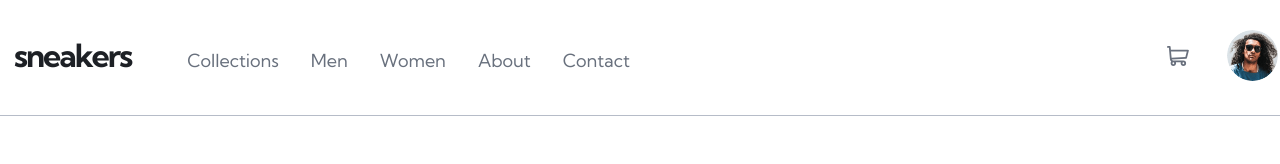
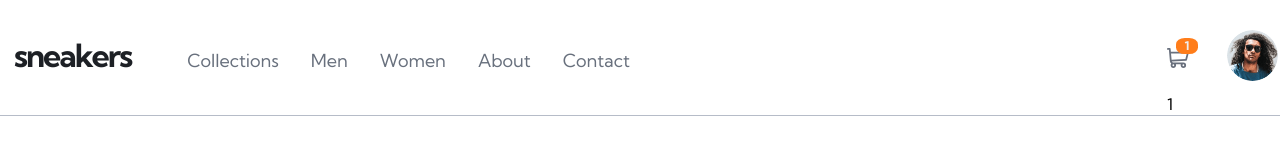
Before and after one commit to Fansters/ecommerce-product-page, a React (Create React App) app: page / in a window 1280 px wide. Shown: the top 164 px of the page. Built offline with nearby package versions, Linux system fonts and the light colour scheme.

Commit message:
created stateContext to use state all across componenets. creating cart ino/desc panel

```diff
--- a/src/App.js
+++ b/src/App.js
@@ -4,7 +4,10 @@ import { Product } from "./components";
 import { Navbar } from "./components";
 import "./App.css";
 
+import { StateContext } from "./context/StateContext";
+
 const App = () => (
+	<StateContext>
 		<div className='app'>
 			<Navbar />
 			<Product />
@@ -15,6 +18,7 @@ const App = () => (
 				</div>
 			</footer>
 		</div>
+	</StateContext>
 );
 
 export default App;
--- a/src/components/Navbar/Navbar.css
+++ b/src/components/Navbar/Navbar.css
@@ -7,11 +7,11 @@
 	margin: 0 auto;
 	height: 7.25rem;
 }
-.app__navbar button{
-   border: none;
-   cursor: pointer;
-   background-color: transparent;
-   padding-top: .25rem;
+.app__navbar button {
+	border: none;
+	cursor: pointer;
+	background-color: transparent;
+	padding-top: 0.25rem;
 }
 .app__logo-menu-cont {
 	/* height: 7.25rem; */
@@ -78,18 +78,29 @@ ul li:hover #navbar__divv {
 
 .app__cta-cart {
 	padding-right: 2.25rem;
+	position: relative;
+	/* cursor: pointer; */
+}
+.app__cta-cart button {
+	position: relative;
+	cursor: pointer;
 }
 .cart-item-qty {
 	position: absolute;
-	right: -8px;
+	top: -6px;
+	left: 9px;
 	font-size: 12px;
 	color: #eee;
-	background-color: #f02d34;
-	width: 18px;
-	height: 18px;
-	border-radius: 50%;
+	background-color: var(--color-orange);
+	width: 22px;
+	height: 16px;
+	border-radius: 40%;
 	text-align: center;
-	font-weight: 600;
+	font-weight: 700;
+}
+.app__cart-info {
+	position: absolute;
+	top: 50px;
 }
 
 .app__cta-avatar img {
--- a/src/components/Navbar/Navbar.jsx
+++ b/src/components/Navbar/Navbar.jsx
@@ -1,11 +1,14 @@
 import React from "react";
-import { useState } from "react";
+import { useState, useRef } from "react";
 
 import { images } from "../../constants";
+import { useStateContext } from "../../context/StateContext";
 import "./Navbar.css";
 
 const Navbar = () => {
+	const cartRef = useRef();
 	const [toggle, setToggle] = useState(false);
+	const { totalPrice, totalQuantities, cartItems, setShowCart } = useStateContext();
 
 	return (
 		<nav className='app__navbar'>
@@ -62,9 +65,11 @@ const Navbar = () => {
 			</div>
 			<div className='app__cta-btns'>
 				<div className='app__cta-cart'>
-					<a href='/'>
+					<button type='button'>
+						<span className='cart-item-qty'>1</span>
 						<img src={images.cartIcon} alt='cart' />
-					</a>
+					</button>
+               <div className='app__cart-info'>1</div>
 				</div>
 				<div className='app__cta-avatar'>
 					<a href='/'>
--- a/src/components/Product/Product.jsx
+++ b/src/components/Product/Product.jsx
@@ -1,14 +1,15 @@
 import React, { useState } from "react";
 import { data, images } from "../../constants";
 import ImageModal from "../ImageModal/ImageModal";
+import { useStateContext } from "../../context/StateContext";
 
 import "./Product.css";
 
 const Product = () => {
 	let [index, setIndex] = useState(0);
 	const [isOpen, setIsOpen] = useState(false);
-	const [showCart, setShowCart] = useState(false);
-	const [qty, setQty] = useState(1);
+
+	const { decQty, incQty, qty, onAdd } = useStateContext();
 
 	// product data
 	const products = {
@@ -19,16 +20,6 @@ const Product = () => {
 
 	const toggleIsOpen = () => {
 		setIsOpen(!isOpen);
-	};
-
-	const incQty = () => {
-		setQty((prevQty) => prevQty + 1);
-	};
-	const decQty = () => {
-		setQty((prevQty) => {
-			if (prevQty - 1 < 1) return 1;
-			return prevQty - 1;
-		});
 	};
 
 	const length = images.smallImgs.length;
@@ -121,7 +112,7 @@ const Product = () => {
 								</p>
 							</div>
 							<div className='app__buttons'>
-								<button type='button' className='add-to-cart app__flex' onClick=''>
+								<button type='button' className='add-to-cart app__flex' onClick={onAdd}>
 									<img src={images.cartIconWhite} alt='cart icon' />
 									<p className='btn-text'>Add to cart</p>
 								</button>
--- /dev/null
+++ b/src/context/StateContext.js
@@ -0,0 +1,99 @@
+import React, { createContext, useContext, useState } from "react";
+
+const Context = createContext();
+
+export const StateContext = ({ children }) => {
+	const [showCart, setShowCart] = useState(false);
+	const [cartItems, setCartItems] = useState([]);
+	const [totalPrice, setTotalPrice] = useState(0);
+	const [totalQuantities, setTotalQuantities] = useState(0);
+	const [qty, setQty] = useState(1);
+
+	let foundProduct;
+	let index;
+
+	const onAdd = (product, quantity) => {
+		const checkProductInCart = cartItems.find((item) => item._id === product._id);
+		setTotalPrice((prevTotalPrice) => prevTotalPrice + product.price * quantity);
+		setTotalQuantities((prevTotalQuantities) => prevTotalQuantities + quantity);
+
+		if (checkProductInCart) {
+			const updatedCartItems = cartItems.map((cartProduct) => {
+				if (cartProduct._id === product._id)
+					return {
+						...cartProduct,
+						quantity: cartProduct.quantity + quantity,
+					};
+			});
+			setCartItems(updatedCartItems);
+		} else {
+			product.quantity = quantity;
+			setCartItems([...cartItems, { ...product }]);
+		}
+	};
+
+	const onRemove = (product) => {
+		foundProduct = cartItems.find((item) => item._id === product._id);
+		const newCartItems = cartItems.filter((item) => item._id !== product._id);
+
+		setTotalPrice((prevTotalPrice) => prevTotalPrice - foundProduct.price * foundProduct.quantity);
+		setTotalQuantities((prevTotalQuantities) => prevTotalQuantities - foundProduct.quantity);
+		setCartItems(newCartItems);
+	};
+
+	const toggleCartItemQuantity = (id, val) => {
+		foundProduct = cartItems.find((item) => item._id === id);
+		index = cartItems.findIndex((product) => product._id === id);
+		const newCartItems = cartItems.filter((item) => item._id !== id);
+
+		if (val === "inc") {
+			setCartItems([...newCartItems, { ...foundProduct, quantity: foundProduct.quantity + 1 }]);
+			// react rule-breaking!!!!!!!!!! no manual mutation
+			// foundProduct.quantity += 1;
+			// cartItems[index] = foundProduct;
+			setTotalPrice((prevTotalPrice) => prevTotalPrice + foundProduct.price);
+			setTotalQuantities((prevTotalQuantities) => prevTotalQuantities + 1);
+		} else if (val === "dec") {
+			if (foundProduct.quantity > 1) {
+				setCartItems([...newCartItems, { ...foundProduct, quantity: foundProduct.quantity - 1 }]);
+				setTotalPrice((prevTotalPrice) => prevTotalPrice - foundProduct.price);
+				setTotalQuantities((prevTotalQuantities) => prevTotalQuantities - 1);
+			}
+		}
+	};
+
+	const incQty = () => {
+		setQty((prevQty) => prevQty + 1);
+	};
+	const decQty = () => {
+		setQty((prevQty) => {
+			if (prevQty - 1 < 1) return 1;
+			return prevQty - 1;
+		});
+	};
+
+	return (
+		<Context.Provider
+			value={{
+				showCart,
+				setShowCart,
+				cartItems,
+				totalPrice,
+				totalQuantities,
+				qty,
+				incQty,
+				decQty,
+				onAdd,
+				toggleCartItemQuantity,
+				onRemove,
+				setCartItems,
+				setTotalPrice,
+				setTotalQuantities,
+			}}
+		>
+			{children}
+		</Context.Provider>
+	);
+};
+
+export const useStateContext = () => useContext(Context);
```
Lines whose indentation alone changed are shown as unchanged.
